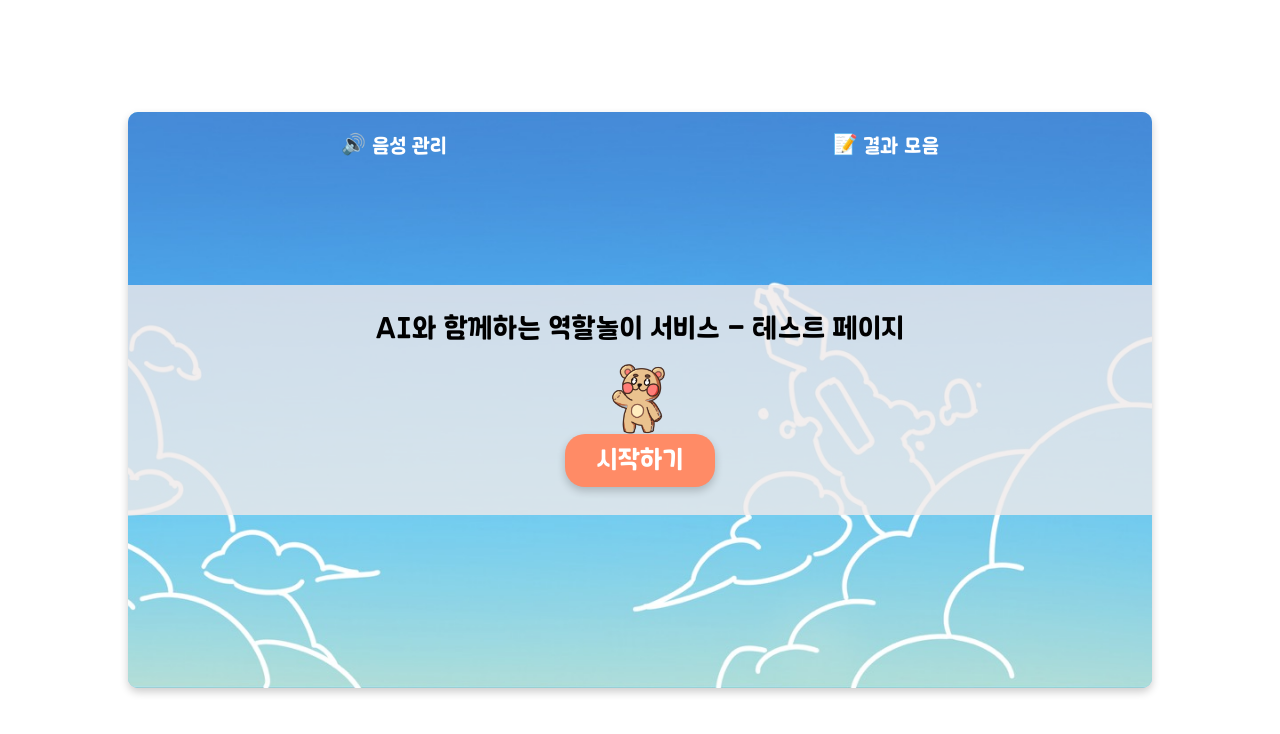
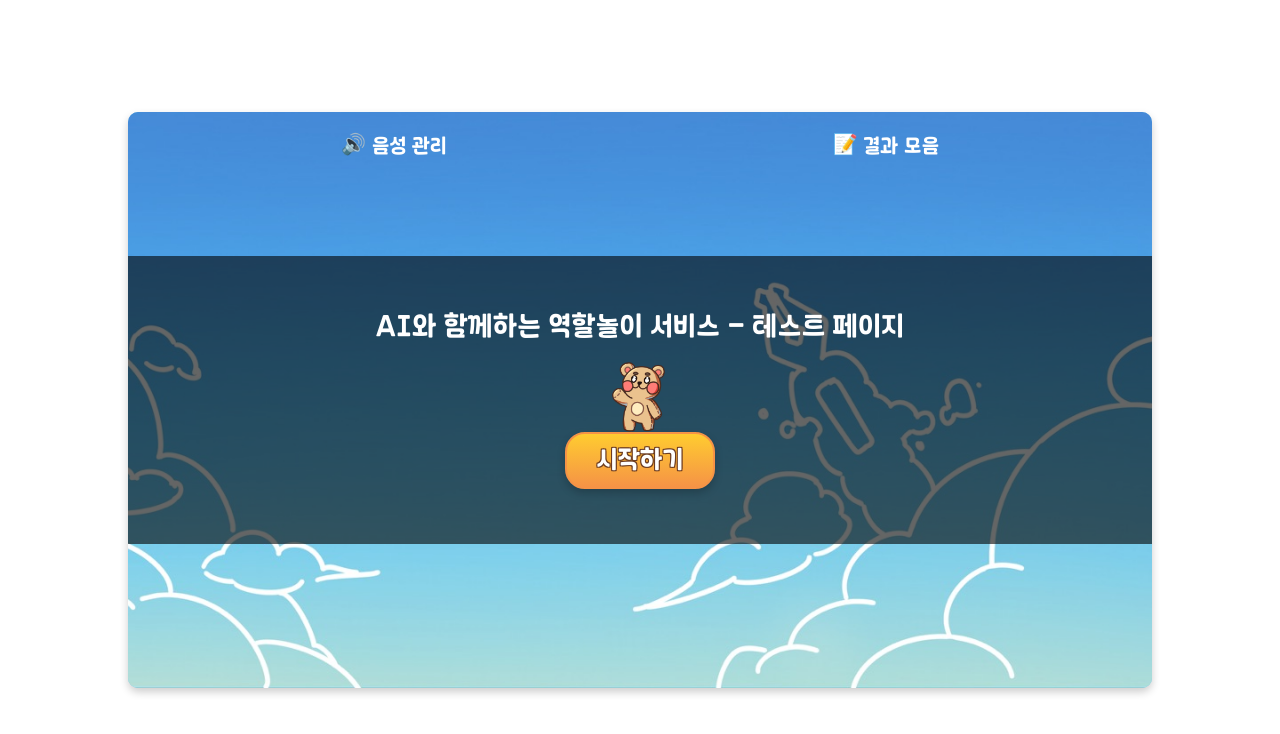
Before and after one commit to Prize-Three/roleplay_frontend, a React (Create React App) app: page / in a window 1280 px wide. Shown: the top 734 px of the page. Built offline with nearby package versions, Linux system fonts and the light colour scheme.

Commit message:
Home 스타일 변경

```diff
--- a/src/pages/Home/Home.module.scss
+++ b/src/pages/Home/Home.module.scss
@@ -49,12 +49,12 @@
 }
 
 .homeDiv {
-    color: black;
+    color: white;
     text-align: center;
-    background-color: rgba(241, 234, 234, 0.8); /* 반투명 배경 */
+    background-color: rgba(0, 0, 0, 0.6); /* 반투명 배경 */
     padding: 20px; /* 충분한 패딩을 추가 */
     width: 100%; /* 적절한 너비로 설정 */
-    height: 40%;
+    height: 50%;
     // max-width: 800px; /* 최대 너비 설정 */
     box-sizing: border-box; /* 패딩을 포함한 전체 박스 크기를 계산 */
     // border-radius: 5px;
@@ -74,7 +74,8 @@ h4 {
 }
 
 .startBtn {
-    background-color: #FF8B66; /* 배경색 - 주황색 */
+    background: linear-gradient(to bottom, #FFCC30, #F59346); /* 그라데이션 배경 */
+    // background-color: #FF8B66; /* 배경색 - 주황색 */
     color: #FFFFFF; /* 폰트 색상 - 흰색 */
     font-weight: bold; /* 폰트 두껍게 */
     border: none; /* 테두리 없음 */
@@ -85,6 +86,14 @@ h4 {
     border-radius: 20px; /* 둥근 모서리 */
     font-family: 'LaundryGothicBold', sans-serif;
     width: 150px;
+    border: 2px solid #F59346; /* 검은색 테두리 추가 */
+
+    /* 글씨체에 테두리 효과 */
+    text-shadow: 1px 1px 0 #6C3C21, /* 아래쪽과 오른쪽에 검은색 그림자 */
+                 -1px -1px 0 #6C3C21, /* 위쪽과 왼쪽에 검은색 그림자 */
+                 1px -1px 0 #6C3C21, /* 위쪽과 오른쪽에 검은색 그림자 */
+                 -1px 1px 0 #6C3C21; /* 아래쪽과 왼쪽에 검은색 그림자 */
+
 
     /* 그림자 효과 */
     box-shadow: 0 4px 8px rgba(0, 0, 0, 0.2);
```
